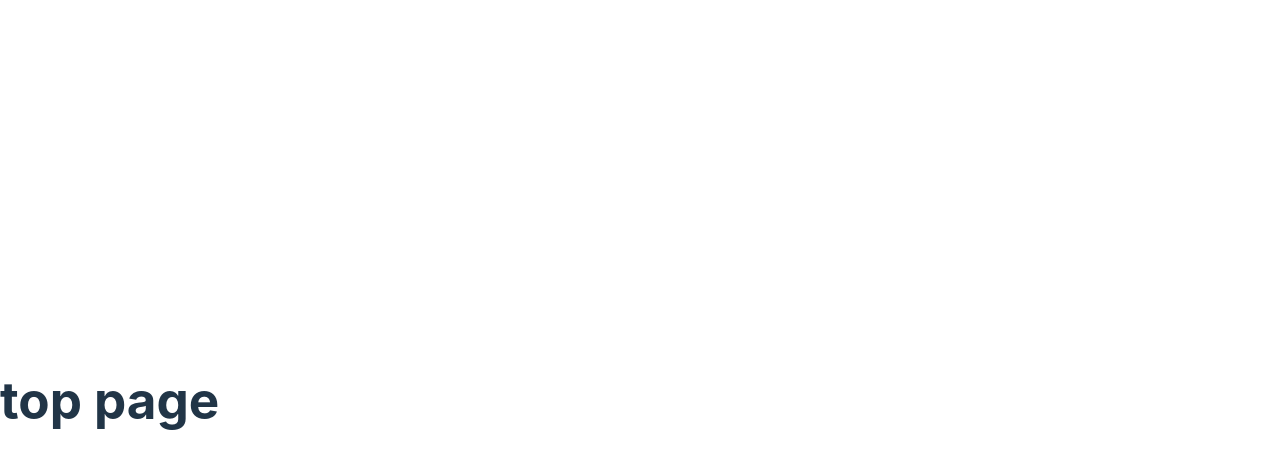
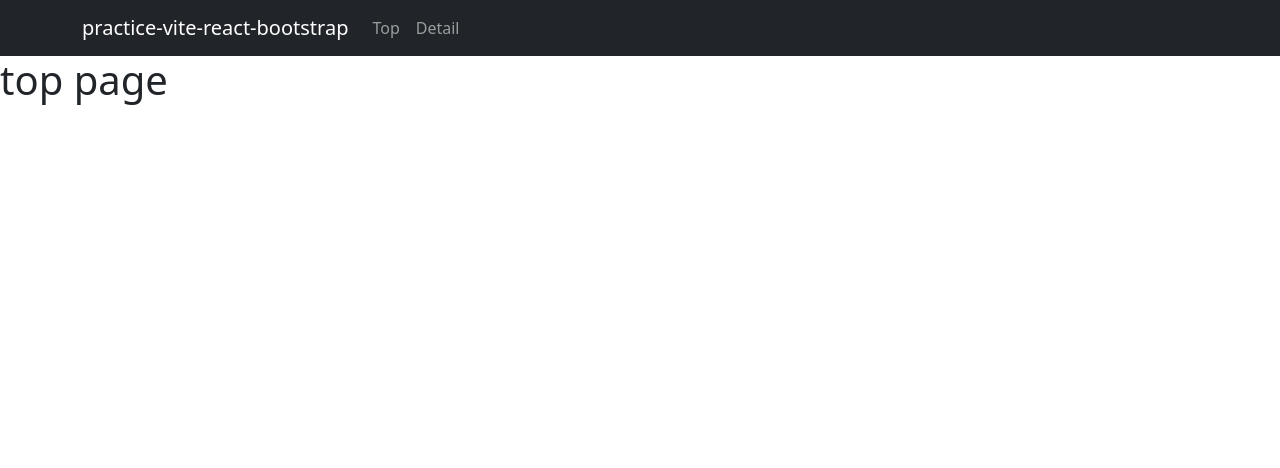
Before and after one commit to RinyuDrvo/practice-vite-react-bootstrap, a React (Vite) app: page / in a window 1280 px wide. Shown: the top 468 px of the page. Built offline with nearby package versions, Linux system fonts and the light colour scheme.

Commit message:
navbar仮実装

```diff
--- a/src/App.tsx
+++ b/src/App.tsx
@@ -1,5 +1,6 @@
 import { AppRoutes } from "@/routes"
 import { BrowserRouter } from "react-router-dom"
+import 'bootstrap/dist/css/bootstrap.min.css'
 
 function App() {
   return (
--- a/src/index.css
+++ /dev/null
@@ -1,70 +0,0 @@
-:root {
-  font-family: Inter, Avenir, Helvetica, Arial, sans-serif;
-  font-size: 16px;
-  line-height: 24px;
-  font-weight: 400;
-
-  color-scheme: light dark;
-  color: rgba(255, 255, 255, 0.87);
-  background-color: #242424;
-
-  font-synthesis: none;
-  text-rendering: optimizeLegibility;
-  -webkit-font-smoothing: antialiased;
-  -moz-osx-font-smoothing: grayscale;
-  -webkit-text-size-adjust: 100%;
-}
-
-a {
-  font-weight: 500;
-  color: #646cff;
-  text-decoration: inherit;
-}
-a:hover {
-  color: #535bf2;
-}
-
-body {
-  margin: 0;
-  display: flex;
-  place-items: center;
-  min-width: 320px;
-  min-height: 100vh;
-}
-
-h1 {
-  font-size: 3.2em;
-  line-height: 1.1;
-}
-
-button {
-  border-radius: 8px;
-  border: 1px solid transparent;
-  padding: 0.6em 1.2em;
-  font-size: 1em;
-  font-weight: 500;
-  font-family: inherit;
-  background-color: #1a1a1a;
-  cursor: pointer;
-  transition: border-color 0.25s;
-}
-button:hover {
-  border-color: #646cff;
-}
-button:focus,
-button:focus-visible {
-  outline: 4px auto -webkit-focus-ring-color;
-}
-
-@media (prefers-color-scheme: light) {
-  :root {
-    color: #213547;
-    background-color: #ffffff;
-  }
-  a:hover {
-    color: #747bff;
-  }
-  button {
-    background-color: #f9f9f9;
-  }
-}
--- a/src/main.tsx
+++ b/src/main.tsx
@@ -1,7 +1,6 @@
 import React from 'react'
 import ReactDOM from 'react-dom/client'
-import App from './App'
-import './index.css'
+import App from '@/App'
 
 ReactDOM.createRoot(document.getElementById('root') as HTMLElement).render(
   <React.StrictMode>
--- a/src/pages/Top.tsx
+++ b/src/pages/Top.tsx
@@ -1,7 +1,18 @@
+import { Navbar, Container, Nav } from 'react-bootstrap'
+
 /** トップページ */
 export const Top = () => {
   return (
     <>
+      <Navbar bg="dark" variant="dark">
+        <Container>
+          <Navbar.Brand href="#home">practice-vite-react-bootstrap</Navbar.Brand>
+          <Nav className="me-auto">
+            <Nav.Link href="/">Top</Nav.Link>
+            <Nav.Link href="/detail">Detail</Nav.Link>
+          </Nav>
+        </Container>
+      </Navbar>
       <h1>top page</h1>
     </>
   )
```
